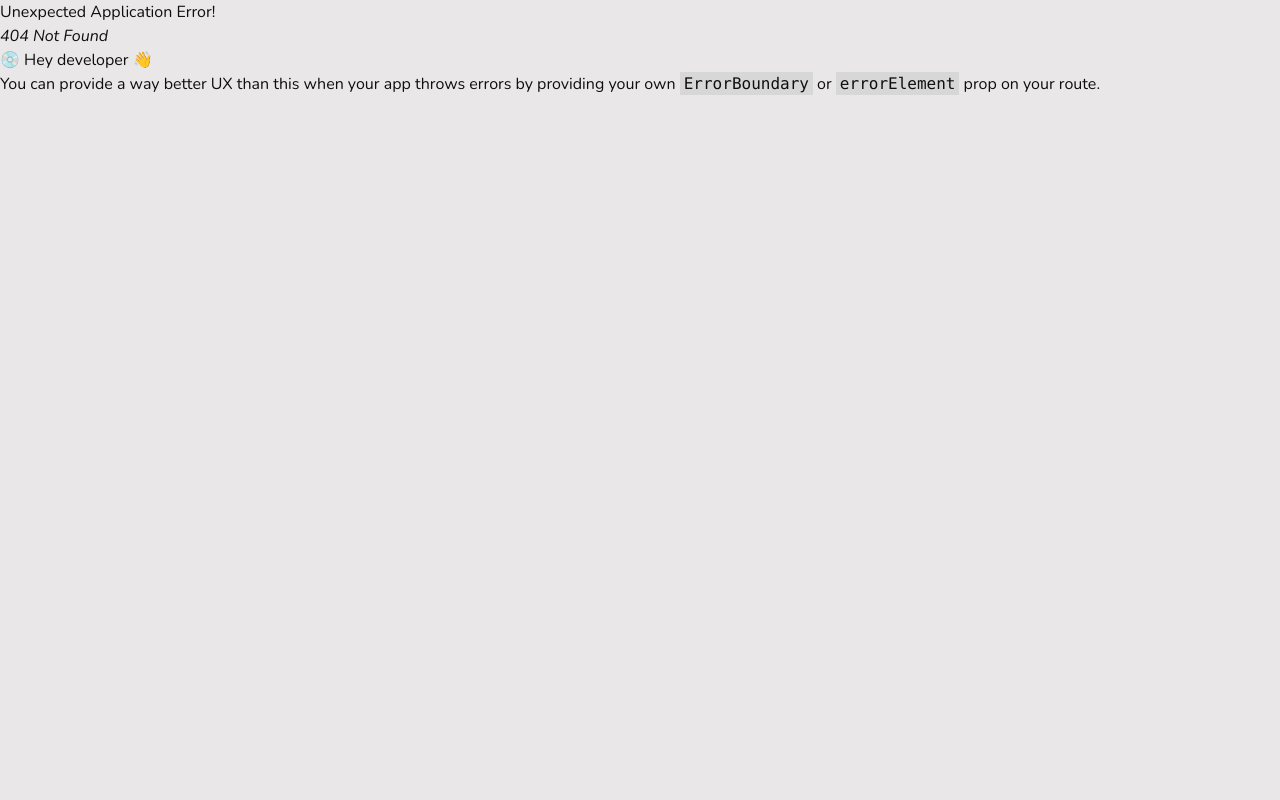
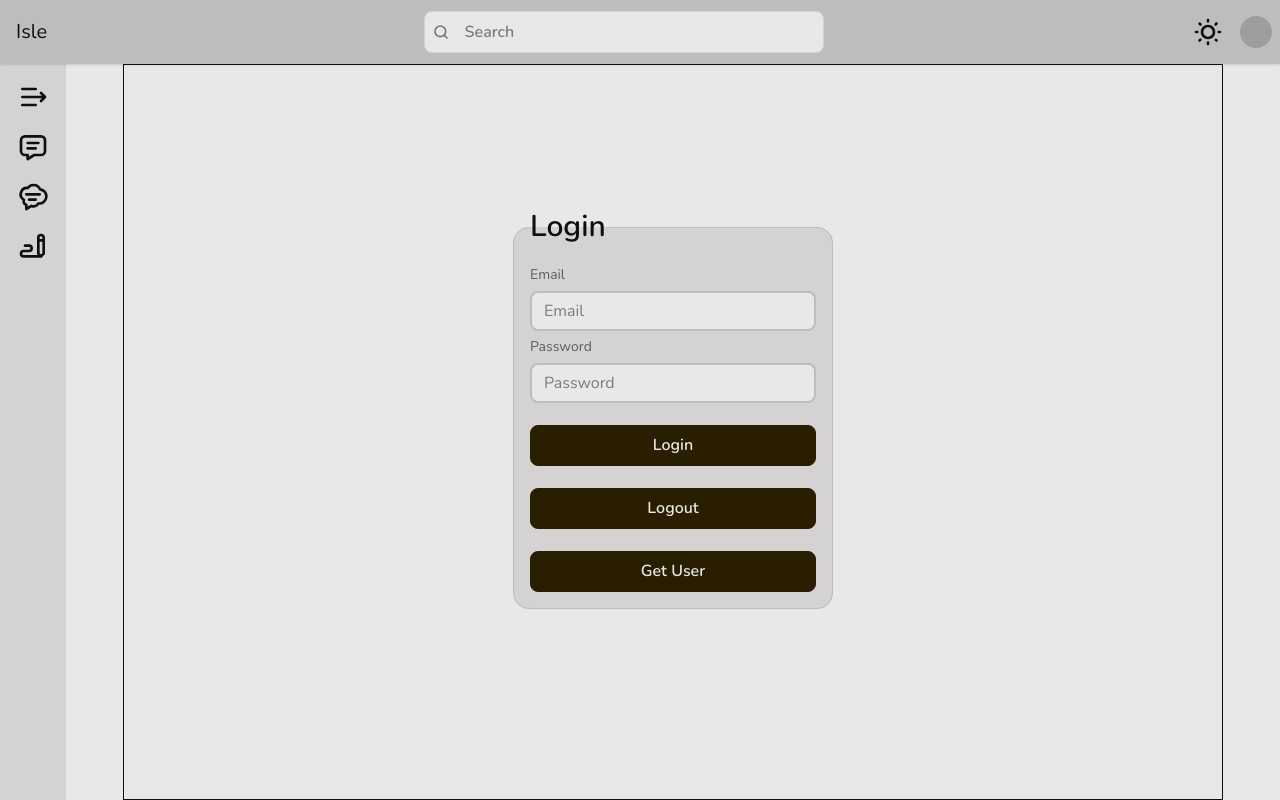
Before and after one commit to Damianouo/isle, a React (Vite) app: page /login in a window 1280 px wide. Before the commit this address had no page. Built offline with nearby package versions, Linux system fonts and the light colour scheme; no server answers; grey boxes are pictures that could not be loaded.

Commit message:
feat:Login page, add react-hot-toast

```diff
--- a/package.json
+++ b/package.json
@@ -13,10 +13,10 @@
     "@supabase/supabase-js": "^2.49.6",
     "@tailwindcss/vite": "^4.1.7",
     "clsx": "^2.1.1",
-    "dotenv": "^16.5.0",
     "motion": "^12.12.1",
     "react": "^19.1.0",
     "react-dom": "^19.1.0",
+    "react-hot-toast": "^2.5.2",
     "react-router": "^7.6.0",
     "tailwind-merge": "^3.3.0",
     "tailwindcss": "^4.1.7"
--- a/src/App.jsx
+++ b/src/App.jsx
@@ -5,6 +5,7 @@ import Posts from "./pages/Posts/Posts.jsx";
 import Post from "./pages/Post/Post.jsx";
 import Submit from "./pages/Submit/Submit.jsx";
 import Settings from "./pages/Settings/Settings.jsx";
+import Login from "./pages/Login/Login.jsx";
 
 const router = createBrowserRouter([
   {
@@ -17,6 +18,7 @@ const router = createBrowserRouter([
       { path: "privatePosts", element: <Posts /> },
       { path: "submit", element: <Submit /> },
       { path: "settings", element: <Settings /> },
+      { path: "login", element: <Login /> },
     ],
   },
 ]);
--- /dev/null
+++ b/src/assets/icons/CheckIcon.jsx
@@ -0,0 +1,23 @@
+import { cn } from "../../utils/cn.js";
+
+function CheckIcon({ className }) {
+  return (
+    <svg
+      xmlns="http://www.w3.org/2000/svg"
+      width="24"
+      height="24"
+      viewBox="0 0 24 24"
+      fill="none"
+      stroke="currentColor"
+      strokeWidth="4"
+      strokeLinecap="round"
+      strokeLinejoin="round"
+      className={cn("icon", className)}
+    >
+      <path stroke="none" d="M0 0h24v24H0z" fill="none" />
+      <path d="M5 12l5 5l10 -10" />
+    </svg>
+  );
+}
+
+export default CheckIcon;
--- /dev/null
+++ b/src/assets/icons/XIcon.jsx
@@ -0,0 +1,24 @@
+import { cn } from "../../utils/cn.js";
+
+function XIcon({ className }) {
+  return (
+    <svg
+      xmlns="http://www.w3.org/2000/svg"
+      width="24"
+      height="24"
+      viewBox="0 0 24 24"
+      fill="none"
+      stroke="currentColor"
+      strokeWidth="4"
+      strokeLinecap="round"
+      strokeLinejoin="round"
+      className={cn("icon", className)}
+    >
+      <path stroke="none" d="M0 0h24v24H0z" fill="none" />
+      <path d="M18 6l-12 12" />
+      <path d="M6 6l12 12" />
+    </svg>
+  );
+}
+
+export default XIcon;
--- a/src/layouts/Root.jsx
+++ b/src/layouts/Root.jsx
@@ -2,10 +2,12 @@ import { useOutlet } from "react-router";
 import Header from "../components/Header/Header.jsx";
 import Navbar from "../components/Navbar/Navbar.jsx";
 import PageTransition from "./PageTransition.jsx";
+import { Toaster } from "react-hot-toast";
 
 function Root() {
   const outlet = useOutlet();
   return (
+    <>
       <div className="grid h-screen grid-rows-[auto_1fr]">
         <Header />
         <div className="grid grid-cols-[auto_1fr]">
@@ -15,6 +17,8 @@ function Root() {
           </main>
         </div>
       </div>
+      <Toaster />
+    </>
   );
 }
 
--- /dev/null
+++ b/src/pages/Login/Login.jsx
@@ -0,0 +1,69 @@
+import { useState } from "react";
+import { supabase } from "../../supabase-client.js";
+
+function Login() {
+  const [credentials, setCredentials] = useState({ email: "", password: "" });
+
+  const handleChange = (e) => {
+    setCredentials({ ...credentials, [e.target.name]: e.target.value });
+  };
+
+  const handleLogin = async () => {
+    const { data, error } = await supabase.auth.signInWithPassword(credentials);
+    if (error) {
+      console.log("[error]", error);
+    }
+    console.log("[data]", data);
+  };
+
+  const handleLogout = async () => {
+    const { error } = await supabase.auth.signOut();
+    if (error) {
+      console.log("[error]", error);
+    }
+  };
+
+  const handleGetUser = async () => {
+    const {
+      data: { user },
+    } = await supabase.auth.getUser();
+    console.log(user);
+  };
+  return (
+    <div className="flex flex-col items-center pt-32">
+      <fieldset className="fieldset bg-base-200 border-base-300 rounded-box w-xs border p-4">
+        <legend className="fieldset-legend text-3xl">Login</legend>
+
+        <label className="label">Email</label>
+        <input
+          type="email"
+          className="input"
+          name="email"
+          placeholder="Email"
+          onChange={handleChange}
+        />
+
+        <label className="label">Password</label>
+        <input
+          type="password"
+          className="input"
+          name="password"
+          placeholder="Password"
+          onChange={handleChange}
+        />
+
+        <button className="btn btn-neutral mt-4" onClick={handleLogin}>
+          Login
+        </button>
+        <button className="btn btn-neutral mt-4" onClick={handleLogout}>
+          Logout
+        </button>
+        <button className="btn btn-neutral mt-4" onClick={handleGetUser}>
+          Get User
+        </button>
+      </fieldset>
+    </div>
+  );
+}
+
+export default Login;
--- a/src/pages/Submit/Submit.jsx
+++ b/src/pages/Submit/Submit.jsx
@@ -1,11 +1,15 @@
-import { Form, Link } from "react-router";
+import { Link } from "react-router";
 import { useState } from "react";
+import { supabase } from "../../supabase-client.js";
+import { toast } from "react-hot-toast";
 
 function Submit() {
   const [postContent, setPostContent] = useState(() => {
     const unsavedPostContent = localStorage.getItem("unsavedPostContent");
     if (unsavedPostContent) return JSON.parse(unsavedPostContent);
     return {
+      author: "NONAME",
+      is_private: false,
       title: "",
       content: "",
     };
@@ -20,13 +24,31 @@ function Submit() {
     if (target.name === "content") {
       autoResize(target);
     }
-    const nextPostContent = {
-      ...postContent,
-      [target.name]: target.value,
-    };
+
+    let nextPostContent;
+    if (target.name === "is_private") {
+      nextPostContent = {
+        ...postContent,
+        is_private: target.checked,
+      };
+    } else {
+      nextPostContent = {
+        ...postContent,
+        [target.name]: target.value,
+      };
+    }
     setPostContent(nextPostContent);
 
     localStorage.setItem("unsavedPostContent", JSON.stringify(nextPostContent));
+  };
+  const handleSubmit = async () => {
+    const toastId = toast.loading("Creating post...");
+    const { error } = await supabase.from("Posts").insert([postContent]).select();
+    if (error) {
+      toast.error(error.details, { id: toastId });
+    } else {
+      toast.success("Post created!", { id: toastId });
+    }
   };
 
   return (
@@ -35,18 +57,41 @@ function Submit() {
         <h1 className="my-6 text-4xl font-bold">Create Post</h1>
         <button className="btn btn-neutral">Drafts</button>
       </div>
-      <Form action="" method="post" className="space-y-4">
+      <form className="space-y-4">
         {/*Name*/}
         <fieldset className="fieldset">
           <legend className="fieldset-legend">Name</legend>
-          <input type="text" className="input" placeholder="Your Name" defaultValue="NONAME" />
+          <input
+            type="text"
+            className="input"
+            name="author"
+            placeholder="Your Name"
+            value={postContent.author}
+            onChange={handleChange}
+          />
           <p className="label">
-            You can save the default value for <b>Name</b> in
+            * You can save the default value for <b>Name</b> in
             <Link to="/settings" className="link link-secondary transition-colors">
               Settings
             </Link>
           </p>
         </fieldset>
+        {/*Private*/}
+        <div>
+          <div className="flex items-center gap-4">
+            <p className="">Private</p>
+            <input
+              type="checkbox"
+              name="is_private"
+              className="toggle toggle-secondary"
+              onChange={handleChange}
+              checked={postContent.is_private}
+            />
+          </div>
+          <p className="text-base-content/60 text-sm">
+            * Private posts are only visible to you and <b>Drifter</b>.
+          </p>
+        </div>
         {/*Title*/}
         <fieldset className="fieldset">
           <legend className="fieldset-legend">Title</legend>
@@ -70,10 +115,12 @@ function Submit() {
             onChange={handleChange}
           ></textarea>
         </fieldset>
-      </Form>
+      </form>
       {/*submit*/}
       <div className="mt-6 flex items-center justify-end gap-4">
-        <button className="btn btn-secondary">Create Post</button>
+        <button className="btn btn-secondary" onClick={handleSubmit}>
+          Create Post
+        </button>
         <button className="btn btn-neutral">Save Draft</button>
       </div>
     </div>
--- a/src/supabase-client.js
+++ b/src/supabase-client.js
@@ -1,6 +1,6 @@
-import {createClient} from '@supabase/supabase-js'
+import { createClient } from "@supabase/supabase-js";
 
 export const supabase = createClient(
-  process.env.SUPABASE_URL,
-  process.env.SUPABASE_ANON_KEY,
-)
+  import.meta.env.VITE_SUPABASE_URL,
+  import.meta.env.VITE_SUPABASE_ANON_KEY,
+);
```
Also changed, not shown: 1 other file (tests, documents, lock files or other folders). Lines whose indentation alone changed are shown as unchanged.
